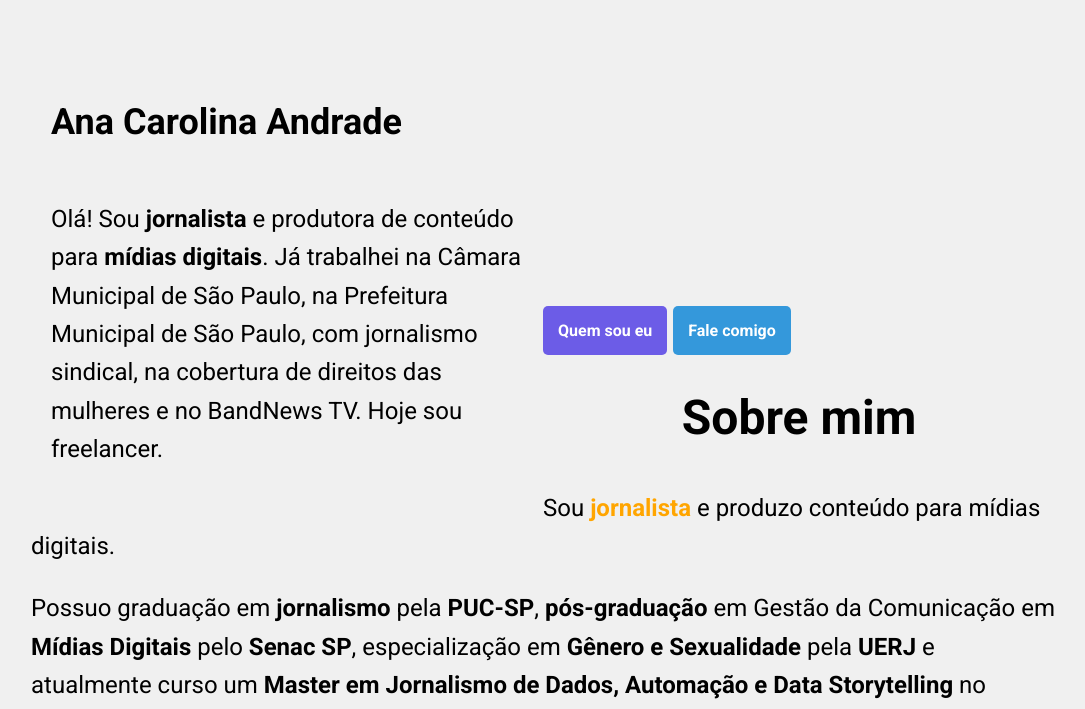
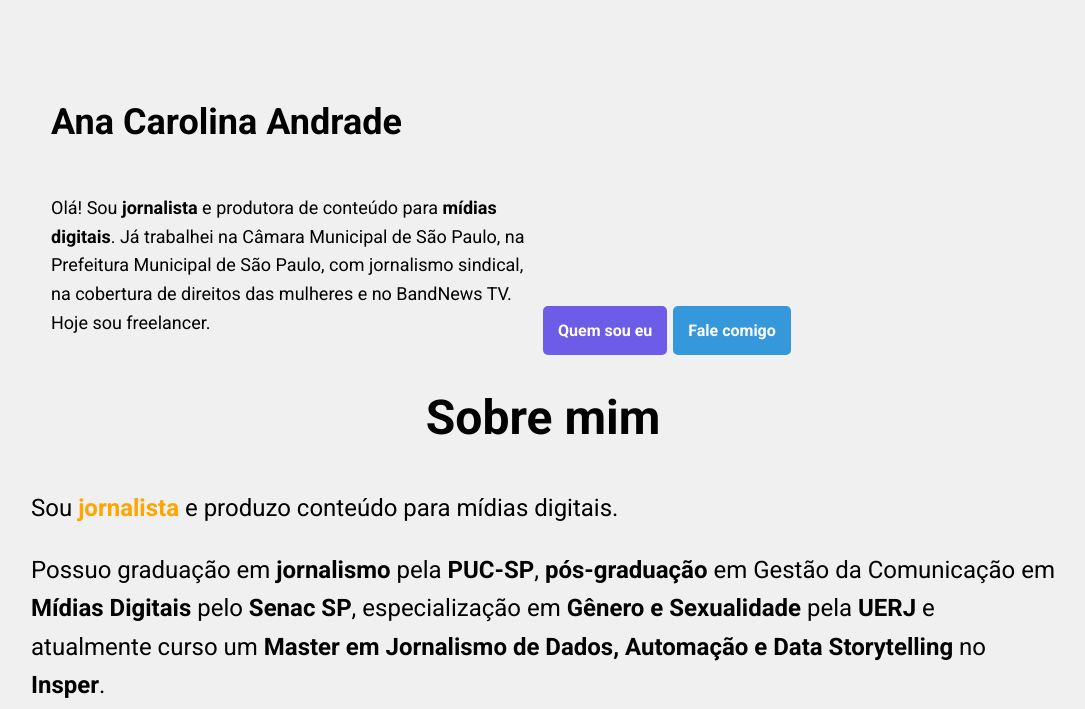
Before and after one commit to carol00andrade/portfoliosite, a Flask app: page / in a window 1280 px wide. Shown: the part 289-998 px from the top of the page, without its empty margins (97-1182 px from the left). Run offline with Flask 3, Linux system fonts and the light colour scheme.

Commit message:
Update portfolio.html

```diff
--- a/templates/portfolio.html
+++ b/templates/portfolio.html
@@ -19,8 +19,6 @@
                 align-items: center;
                 background-color: #f0f0f0;
                 padding: 10px 20px;
-                width: 100%;
-                box-sizing: border-box;
             }
             .navbar ul {
                 list-style: none;
@@ -49,16 +47,14 @@
                 margin-top: 7cm;
                 text-align: left;
                 margin-bottom: 3cm;
-
             }
             .content h1 {
                 font-size: 36px;
                 font-weight: bold;
                  text-align: left;
-
             }
             .content p {
-                font-size: 24px;
+                font-size: 18px;
             }
             .highlighted {
                 background-color: #FF8562;
```
